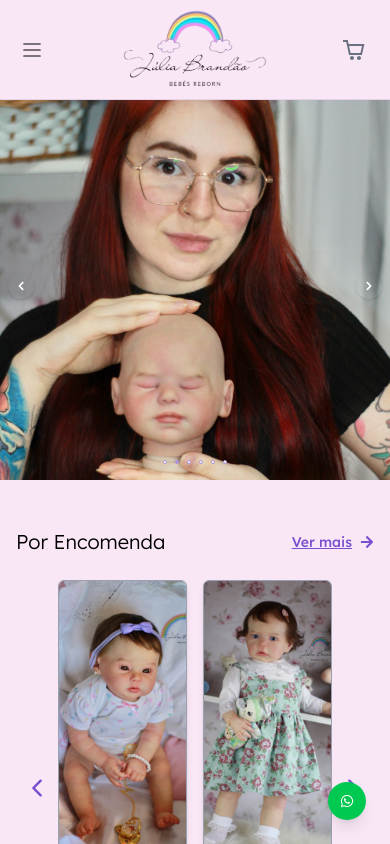
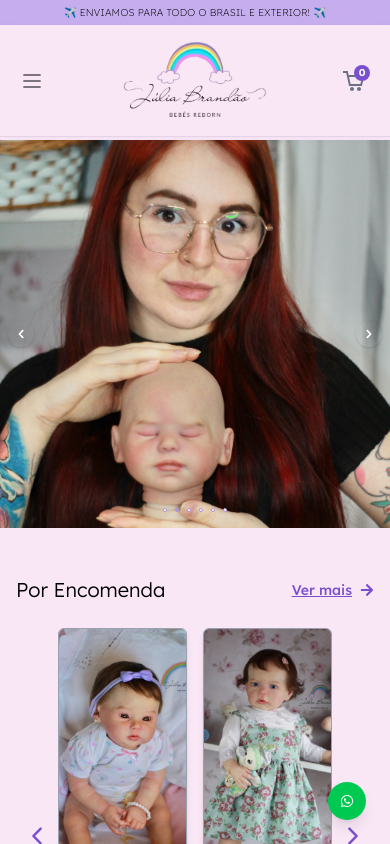
Before and after one commit to brandaorichard/atelie-juliabrandao, a React (Vite) app: page / in a window 390 px wide. Shown: the top 844 px of the page. Built offline with nearby package versions, Linux system fonts and the light colour scheme.

Commit message:
fix: header overlap on mobile and add dynamic cart item count badge to header

```diff
--- a/src/components/CartButton.jsx
+++ b/src/components/CartButton.jsx
@@ -1,9 +1,30 @@
 import { CgShoppingCart } from "react-icons/cg";
 
-export default function CartButton({ size = 24, className = "", onClick }) {
+export default function CartButton({ size = 24, className = "", onClick, badge }) {
   return (
-    <button aria-label="Carrinho" onClick={onClick} type="button">
+    <button aria-label="Carrinho" onClick={onClick} type="button" className="relative">
       <CgShoppingCart size={size} className={className} />
+      <span
+        className={`
+          absolute -top-1 -right-1
+          flex items-center justify-center
+          rounded-full
+          bg-[#7a4fcf]
+          text-white
+          text-[10px]
+          font-bold
+          min-w-[16px] h-[16px]
+          px-[4px]
+          transition
+          select-none
+        `}
+        style={{
+          pointerEvents: "none",
+          boxSizing: "border-box",
+        }}
+      >
+        {badge}
+      </span>
     </button>
   );
 }
--- a/src/components/DesktopHeader.jsx
+++ b/src/components/DesktopHeader.jsx
@@ -4,16 +4,21 @@ import AnimatedLogo from "./AnimatedLogo";
 import CartButton from "./CartButton";
 import CategoriesMenu from "./CategoriesMenu";
 import CartDrawer from "./CartDrawer";
+import { useSelector } from "react-redux";
 
 export default function DesktopHeader({
   scrolled,
   logoVariant,
   transition,
   headerHeight,
-  categories
+  categories,
 }) {
   const navigate = useNavigate();
   const [cartOpen, setCartOpen] = useState(false);
+
+  const cartCount = useSelector(
+  state => state.cart.items.reduce((sum, item) => sum + item.quantity, 0)
+);
 
   const handleLogoClick = () => {
     if (window.location.pathname === "/") {
@@ -27,7 +32,11 @@ export default function DesktopHeader({
     <header className="fixed top-0 left-0 w-full z-50 bg-[#f9e7f6] hidden md:block">
       {/* Faixa roxa só aparece se não estiver scrolled */}
       {!scrolled && (
-        <div className="h-[27px] bg-[#ae95d9] w-full transition-all duration-300" />
+        <div className="h-[30px] bg-[#ae95d9] w-full transition-all duration-300 flex items-center justify-center">
+          <span className="text-black text-[10px] font-light tracking-wide select-none">
+            ✈️ ENVIAMOS PARA TODO O BRASIL E EXTERIOR! ✈️
+          </span>
+        </div>
       )}
       {/* Borda e sombra ocupando 100% da tela */}
       <div className="w-full border-b border-[#e5d3e9] shadow-[0_2px_8px_0_rgba(174,149,217,0.08)] bg-[#f9e7f6]">
@@ -42,7 +51,7 @@ export default function DesktopHeader({
               tabIndex={0}
               role="button"
               aria-label="Ir para a página inicial"
-              onKeyDown={e => {
+              onKeyDown={(e) => {
                 if (e.key === "Enter" || e.key === " ") handleLogoClick();
               }}
             >
@@ -57,7 +66,7 @@ export default function DesktopHeader({
           <nav className="flex-1 flex justify-center gap-8 text-large">
             <CategoriesMenu
               categories={categories}
-              onCategoryClick={idx => {
+              onCategoryClick={(idx) => {
                 if (idx === 0) navigate("/categoria1");
                 if (idx === 1) navigate("/categoria2");
                 if (idx === 2) navigate("/categoria3");
@@ -70,6 +79,7 @@ export default function DesktopHeader({
               size={28}
               className="text-gray-700 cursor-pointer"
               onClick={() => setCartOpen(true)}
+              badge={cartCount}
             />
           </div>
         </div>
--- a/src/components/Header.jsx
+++ b/src/components/Header.jsx
@@ -20,7 +20,7 @@ export default function Header() {
   };
   const transition = { type: "spring", stiffness: 300, damping: 30 };
   const headerHeight = scrolled ? 144 : 160;
-  const categories = ["Por Encomenda", "Pronta Entrega", "Por Semelhança"];
+  const categories = ["POR ENCOMENDA", "PRONTA ENTREGA", "POR SEMELHANCA"];
 
   return (
     <>
@@ -39,7 +39,7 @@ export default function Header() {
         headerHeight={headerHeight}
         categories={categories}
       />
-      <div className="pt-20 md:pt-[171px]" />
+      <div className="pt-32 md:pt-[171px]" />
     </>
   );
 }
--- a/src/components/MobileHeader.jsx
+++ b/src/components/MobileHeader.jsx
@@ -7,6 +7,7 @@ import AnimatedLogo from "./AnimatedLogo";
 import CartButton from "./CartButton";
 import CategoriesMenu from "./CategoriesMenu";
 import CartDrawer from "./CartDrawer";
+import { useSelector } from "react-redux";
 
 export default function MobileHeader({
   menuOpen,
@@ -20,6 +21,10 @@ export default function MobileHeader({
   const location = useLocation();
   const [cartOpen, setCartOpen] = useState(false);
 
+  const cartCount = useSelector(
+  state => state.cart.items.reduce((sum, item) => sum + item.quantity, 0)
+);
+
   const handleLogoClick = () => {
     if (location.pathname === "/") {
       window.location.reload();
@@ -31,9 +36,17 @@ export default function MobileHeader({
 
   return (
     <header className="fixed top-0 left-0 w-full z-50 bg-[#f9e7f6] md:hidden">
+      {/* Faixa roxa só aparece se não estiver scrolled */}
+      {!scrolled && (
+        <div className="h-[25px] bg-[#c5adee] w-full transition-all duration-300 flex items-center justify-center">
+          <span className="text-black text-[10px] font-extralight tracking-wide select-none">
+            ✈️ ENVIAMOS PARA TODO O BRASIL E EXTERIOR! ✈️
+          </span>
+        </div>
+      )}
       <div
         className="
-          max-w-[1246px] px-[20px] mx-auto flex items-center justify-between h-25 relative
+          max-w-[1246px] px-[20px] mx-auto flex items-center justify-between h-28 relative
           border-b border-[#e5d3e9] shadow-[0_2px_8px_0_rgba(174,149,217,0.08)] bg-[#f9e7f6]
         "
       >
@@ -74,6 +87,7 @@ export default function MobileHeader({
             size={24}
             className="text-gray-500"
             onClick={() => setCartOpen(true)}
+            badge={cartCount}
           />
         </div>
       </div>
```
